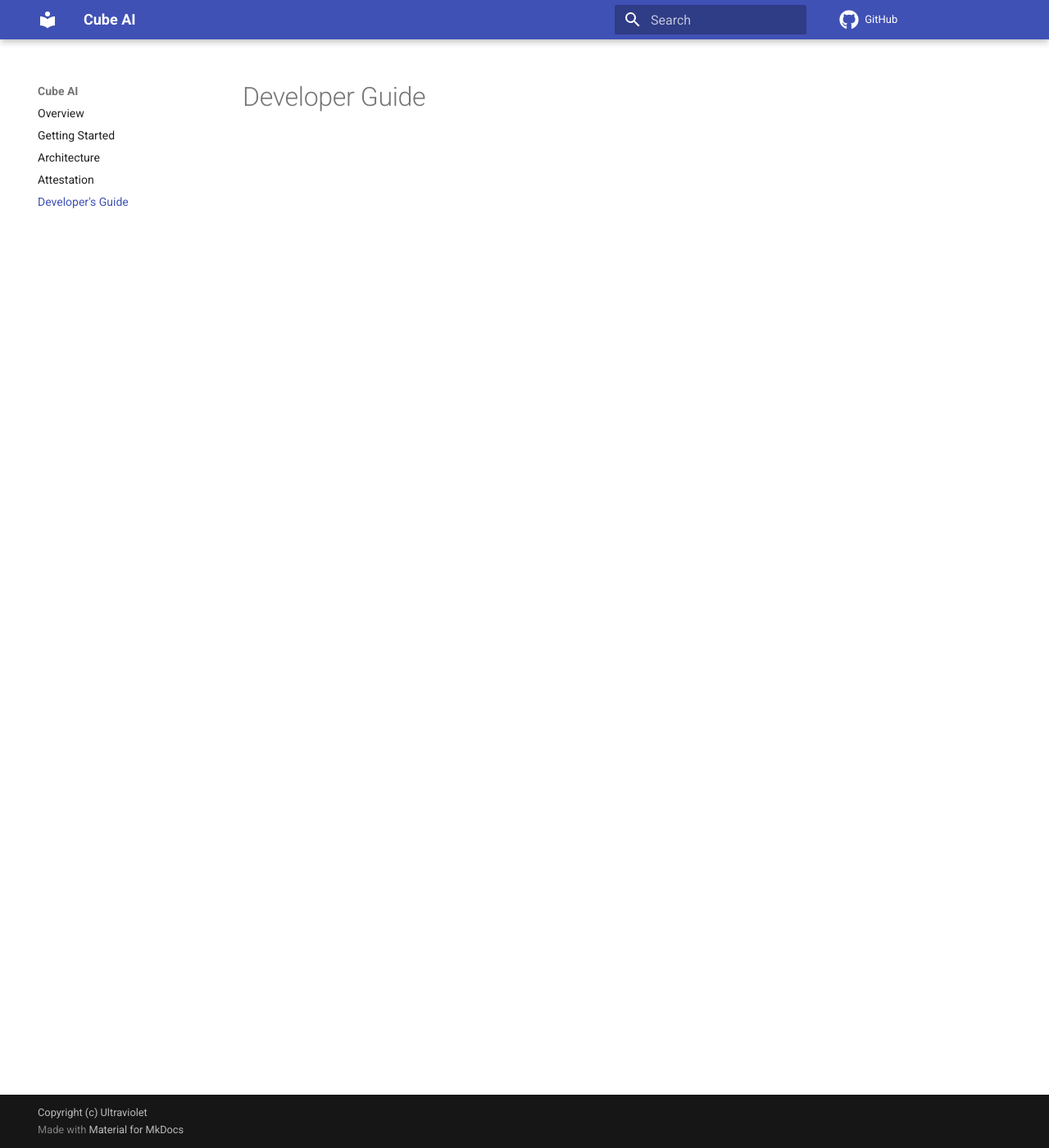
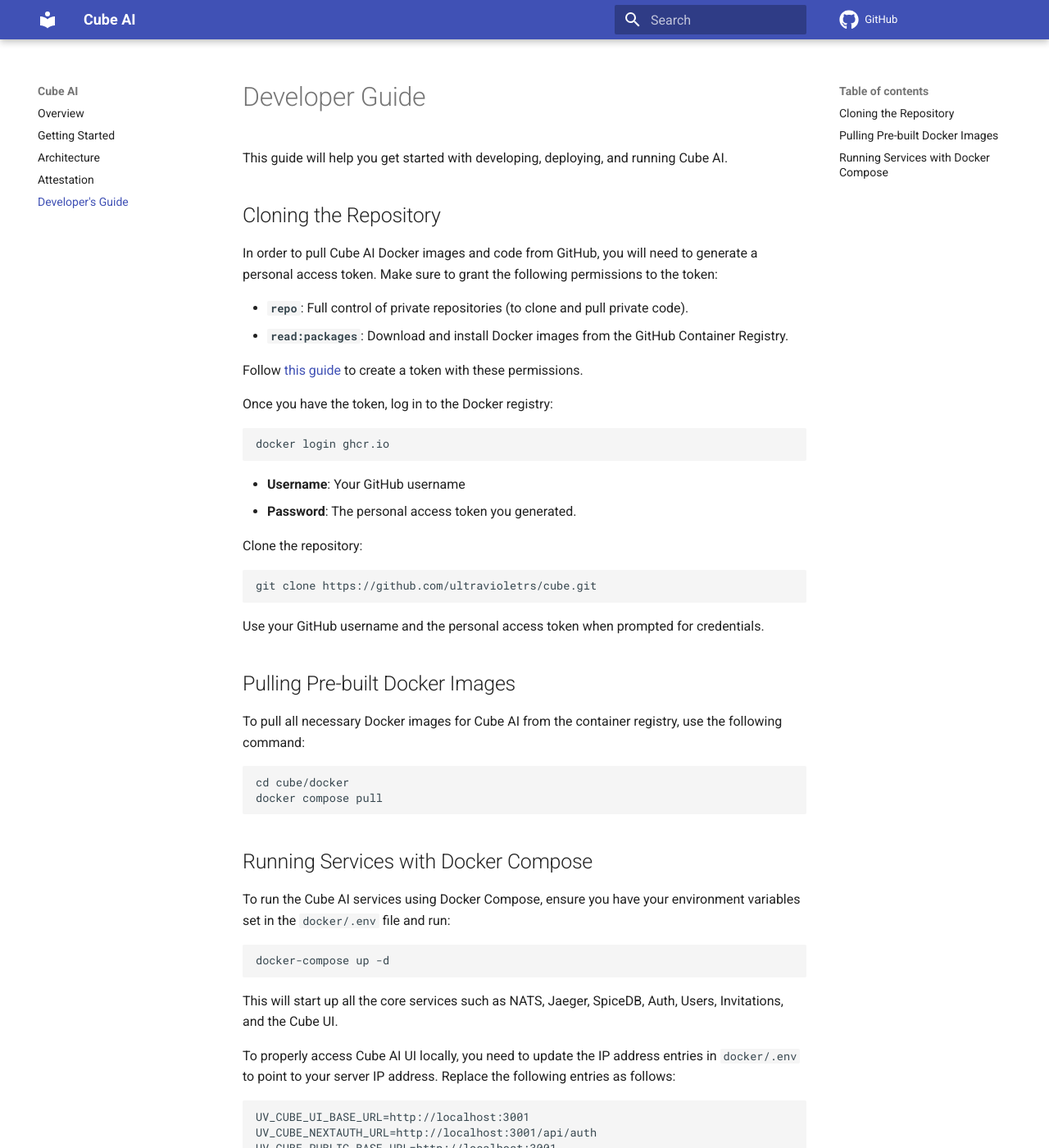
Before and after one commit to ultravioletrs/cube-docs, an MkDocs documentation site: the page built from docs/developer-guide.md, in a window 1280 px wide and 1400 px high. Shown: the whole window at 82% size. Built offline with MkDocs 1.6.1 and Material for MkDocs 9.7.7, drawn with Linux system fonts in a browser that asks for light colours; comment, search, counter and statistics services are not loaded; some of the changed text lies outside the part shown.

Commit message:
Add developer guide
Signed-off-by: JeffMboya <jangina.mboya@gmail.com>

````diff
--- a/docs/developer-guide.md
+++ b/docs/developer-guide.md
@@ -1 +1,64 @@
 # Developer Guide
+
+This guide will help you get started with developing, deploying, and running Cube AI.
+
+## Cloning the Repository
+
+In order to pull Cube AI Docker images and code from GitHub, you will need to generate a personal access token. Make sure to grant the following permissions to the token:
+
+- **`repo`**: Full control of private repositories (to clone and pull private code).
+- **`read:packages`**: Download and install Docker images from the GitHub Container Registry.
+
+Follow [this guide](https://docs.github.com/en/authentication/keeping-your-account-and-data-secure/creating-a-personal-access-token) to create a token with these permissions.
+
+Once you have the token, log in to the Docker registry:
+
+```bash
+docker login ghcr.io
+```
+
+- **Username**: Your GitHub username
+- **Password**: The personal access token you generated.
+
+Clone the repository:
+
+```bash
+git clone https://github.com/ultravioletrs/cube.git
+```
+
+Use your GitHub username and the personal access token when prompted for credentials.
+
+## Pulling Pre-built Docker Images
+
+To pull all necessary Docker images for Cube AI from the container registry, use the following command:
+
+```bash
+cd cube/docker
+docker compose pull
+```
+
+## Running Services with Docker Compose
+
+To run the Cube AI services using Docker Compose, ensure you have your environment variables set in the `docker/.env` file and run:
+
+```bash
+docker-compose up -d
+```
+
+This will start up all the core services such as NATS, Jaeger, SpiceDB, Auth, Users, Invitations, and the Cube UI.
+
+To properly access Cube AI UI locally, you need to update the IP address entries in `docker/.env` to point to your server IP address. Replace the following entries as follows:
+
+```bash
+UV_CUBE_UI_BASE_URL=http://localhost:3001
+UV_CUBE_NEXTAUTH_URL=http://localhost:3001/api/auth
+UV_CUBE_PUBLIC_BASE_URL=http://localhost:3001
+```
+
+The Cube AI UI can then be accessed through your browser at:
+
+```bash
+http://localhost:3001
+```
+
+You can log in using the administrator credentials.
````
Also changed, not shown: docs/getting-started.md (+2 -4 lines).
